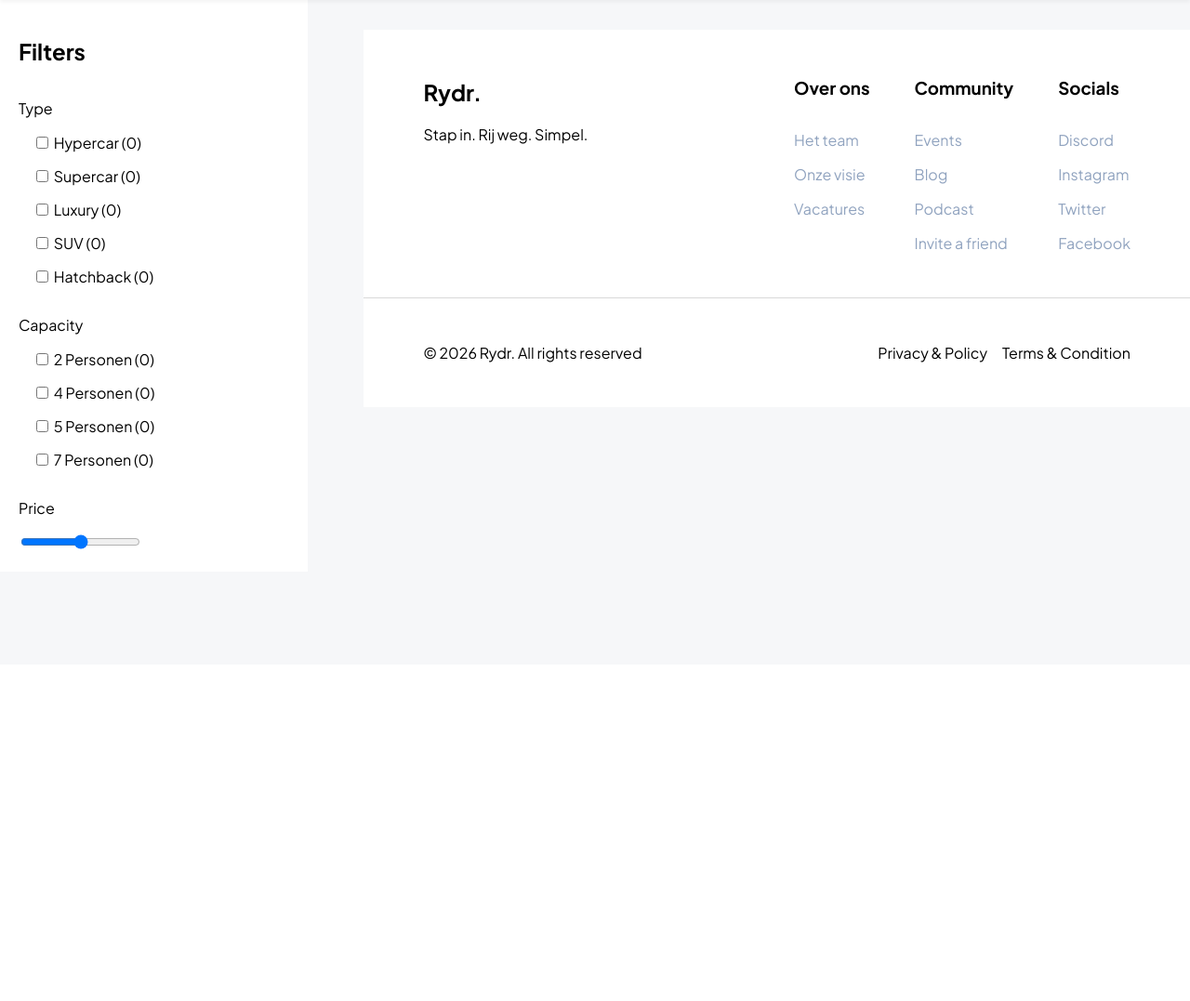
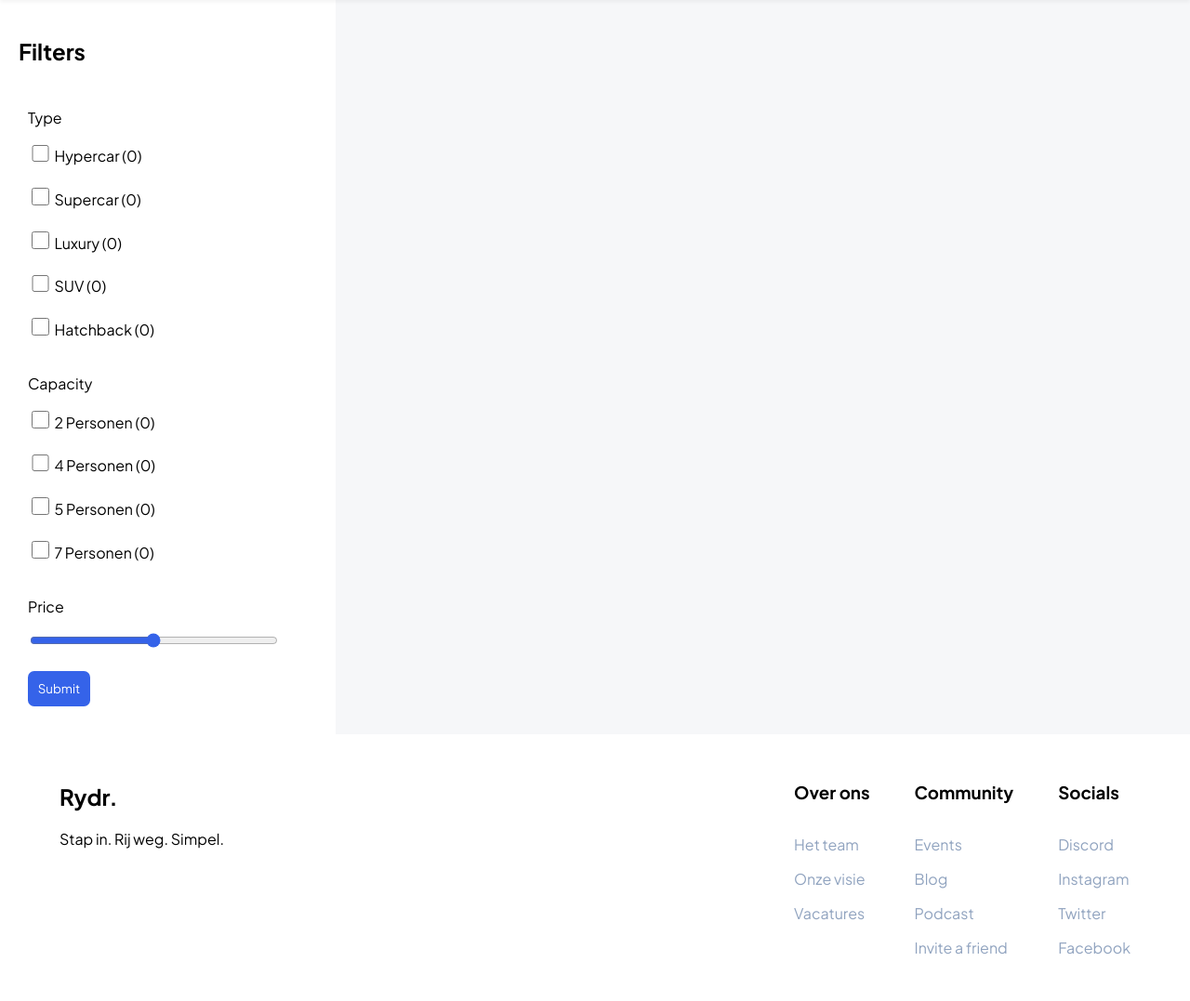
Before and after one commit to ziadbleiji/Rydr-, a PHP site: template pages/ons-aanbod.php in a window 1280 px wide. Shown: the part 85-1162 px from the top of the page at 93% size. Before the commit the page ends 676 px from the top, so only its background shows below. Run offline with PHP 8.4, Linux system fonts and the light colour scheme; the template is opened without the code that fills it, so the values that code supplies are empty; a stand-in replaces the project's code that opens the database connection.

Commit message:
filter functie geupdate

```diff
--- a/assets/css/main.css
+++ b/assets/css/main.css
@@ -21,6 +21,7 @@ body {
 }
 
 main {
+  flex: 6;
   padding: 1em 4em;
 }
 
@@ -482,17 +483,44 @@ footer .footer-links .links ul a {
 .account-form label {
   margin-bottom: 1em;
 }
+.ons-aanbod {
+  display: flex;
+}
 .filter-bar {
   display: flex;
   flex-direction: column;
-  float: left;
+  flex: 1;
   padding: 20px;
-  padding-right: 150px;
+  padding-right: 50px;
   margin-right: 60px;
   background-color: #ffffff;
 }
 .checkbox {
-  margin: 15px;
+  margin: 10px;
+}
+.filter-option-1 label input[type="checkbox"] {
+  width: 1.4em;
+  height: 1.4em;
+  display: inline;
+  accent-color: #3563e9;
+}
+.filter-option-2 label input[type="checkbox"] {
+  width: 1.4em;
+  height: 1.4em;
+  display: inline;
+  accent-color: #3563e9;
+}
+.filter-option-3 label input[type="range"] {
+  width: 20em;
+  accent-color: #3563e9;
+}
+.checkbox input[type="submit"] {
+  color: white;
+  border-style: none;
+  padding: 0.8em;
+  border-radius: 0.5em;
+  background-color: #3563e9;
 }
 
+
 /*# sourceMappingURL=main.css.map */
--- a/pages/ons-aanbod.php
+++ b/pages/ons-aanbod.php
@@ -1,90 +1,96 @@
 <?php require "includes/header.php" ?>
 <?php require "database/connection.php" ?>
 
+<div class="ons-aanbod">
     <div class="filter-bar">
         <h2>Filters</h2>
+        <form class="checkbox">
             <div class="filter-option-1">
                 <p>Type</p>
-        <form class="checkbox">
-            <input type="checkbox">
+                <label>
+                    <input type="checkbox" name="brand" value="Hypercar">
                     <?php
                         $count = $conn->prepare("SELECT COUNT(*) FROM `cars` WHERE `car-type` = 'Hypercar'");
                         $count->execute();
                         $count1 = $count->fetchAll(); ?>
-            <label>Hypercar <?= "(" . $count1[0][0] . ")" ?></label>
-        </form>
-        <form class="checkbox">
-            <input type="checkbox">
+                    Hypercar <?= "(" . $count1[0][0] . ")" ?>
+                </label><br><br>
+                <label>
+                    <input type="checkbox" name="brand" value="Supercar">
                     <?php
                         $count = $conn->prepare("SELECT COUNT(*) FROM `cars` WHERE `car-type` = 'Supercar'");
                         $count->execute();
                         $count2 = $count->fetchAll(); ?>
-            <label>Supercar <?= "(" . $count2[0][0] . ")" ?></label>
-        </form>
-        <form class="checkbox">
-            <input type="checkbox">
+                    Supercar <?= "(" . $count2[0][0] . ")" ?>
+                </label><br><br>
+                <label>
+                    <input type="checkbox" name="brand" value="Luxury">
                     <?php
                         $count = $conn->prepare("SELECT COUNT(*) FROM `cars` WHERE `car-type` = 'Luxury'");
                         $count->execute();
                         $count3 = $count->fetchAll(); ?>
-            <label>Luxury <?= "(" . $count3[0][0] . ")" ?></label>
-        </form>
-        <form class="checkbox">
-            <input type="checkbox">
+                    Luxury <?= "(" . $count3[0][0] . ")" ?>
+                </label><br><br>
+                <label>
+                    <input type="checkbox" name="brand" value="SUV">
                     <?php
                         $count = $conn->prepare("SELECT COUNT(*) FROM `cars` WHERE `car-type` = 'SUV'");
                         $count->execute();
                         $count4 = $count->fetchAll(); ?>
-            <label>SUV <?= "(" . $count4[0][0] . ")" ?></label>
-        </form>
-        <form class="checkbox">
-            <input type="checkbox">
+                    SUV <?= "(" . $count4[0][0] . ")" ?>
+                </label><br><br>
+                <label>
+                    <input type="checkbox" name="brand" value="Hatchback">
                     <?php
                         $count = $conn->prepare("SELECT COUNT(*) FROM `cars` WHERE `car-type` = 'Hatchback'");
                         $count->execute();
                         $count5 = $count->fetchAll(); ?>
-            <label>Hatchback <?= "(" . $count5[0][0] . ")" ?></label>
-        </form>
+                    Hatchback <?= "(" . $count5[0][0] . ")" ?>
+                    </label><br><br>
             </div>
             <div class="filter-option-2">
                 <p>Capacity</p>
-        <form class="checkbox">
-            <input type="checkbox">
+                <label>
+                    <input type="checkbox" name="seats" value="2 Personen">
                     <?php
                         $count = $conn->prepare("SELECT COUNT(*) FROM `cars` WHERE `seats` = '2 Personen'");
                         $count->execute();
                         $count6 = $count->fetchAll(); ?>
-            <label>2 Personen <?= "(" . $count6[0][0] . ")" ?></label>
-        </form>
-        <form class="checkbox">
-            <input type="checkbox">
+                    2 Personen <?= "(" . $count6[0][0] . ")" ?>
+                </label><br><br>
+                <label>
+                    <input type="checkbox" name="seats" value="4 Personen">
                     <?php
                         $count = $conn->prepare("SELECT COUNT(*) FROM `cars` WHERE `seats` = '4 Personen'");
                         $count->execute();
                         $count7 = $count->fetchAll(); ?>
-            <label>4 Personen <?= "(" . $count7[0][0] . ")" ?></label>
-        </form>
-        <form class="checkbox">
-            <input type="checkbox">
+                    4 Personen <?= "(" . $count7[0][0] . ")" ?>
+                </label><br><br>
+                <label>
+                    <input type="checkbox" name="seats" value="5 Personen">
                     <?php
                         $count = $conn->prepare("SELECT COUNT(*) FROM `cars` WHERE `seats` = '5 Personen'");
                         $count->execute();
                         $count8 = $count->fetchAll(); ?>
-            <label>5 Personen <?= "(" . $count8[0][0] . ")" ?></label>
-        </form>
-        <form class="checkbox">
-            <input type="checkbox">
+                    5 Personen <?= "(" . $count8[0][0] . ")" ?>
+                </label><br><br>
+                <label>
+                    <input type="checkbox" name="seats" value="7 Personen">
                     <?php
                         $count = $conn->prepare("SELECT COUNT(*) FROM `cars` WHERE `seats` = '7 Personen'");
                         $count->execute();
                         $count9 = $count->fetchAll(); ?>
-            <label>7 Personen <?= "(" . $count9[0][0] . ")" ?></label>
-        </form>
+                    7 Personen <?= "(" . $count9[0][0] . ")" ?>
+                </label><br><br>
             </div>
             <div class="filter-option-3">
                 <p>Price</p>
-        <input type="range" id="" name="price" min="0" max="300">
+                <label>
+                    <input type="range" name="price" min="0" max="300`">
+                </label><br><br>
             </div>
+            <input type="submit">
+        </form>
     </div>
     <main>
         <div class="cars">
@@ -118,4 +124,5 @@
             ?>
         </div>
     </main>
+</div>
 <?php require "includes/footer.php" ?>
```
Lines whose indentation alone changed are shown as unchanged.
